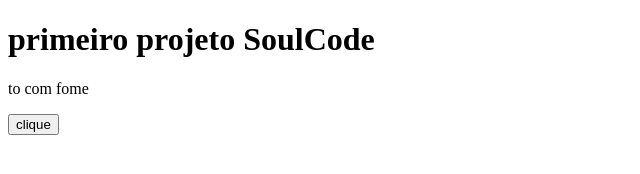
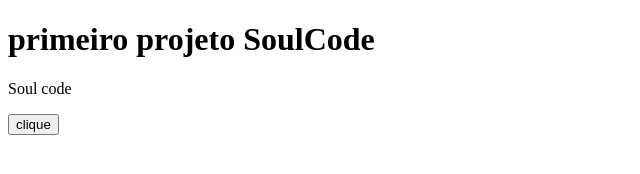
Before and after one commit to AlineLucen/Estudo-Html-Css, a plain HTML site: page index.html in a window 1280 px wide. Shown: the full height of the page, 0-640 px from the left. Drawn offline with Linux system fonts and the light colour scheme.

Commit message:
Update index.html

```diff
--- a/index.html
+++ b/index.html
@@ -9,7 +9,7 @@
     <h1>
         primeiro projeto SoulCode
     </h1>
-    <p title="olá tudo bem" >to com fome</p>
+    <p title="olá tudo bem" >Soul code</p>
     <button title=" texto"> clique </button>
 
     </p>
```
